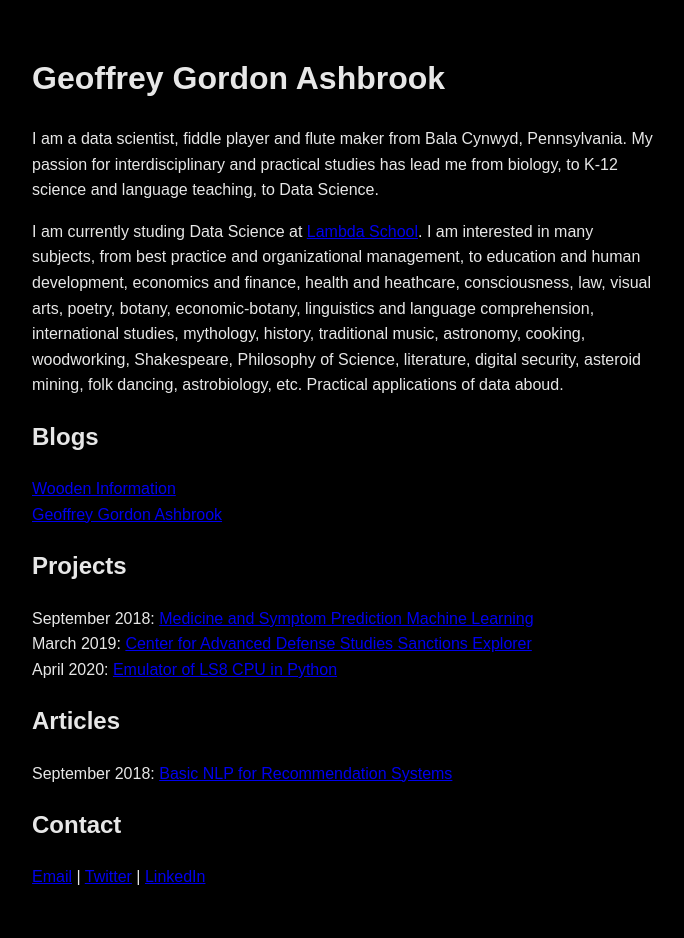
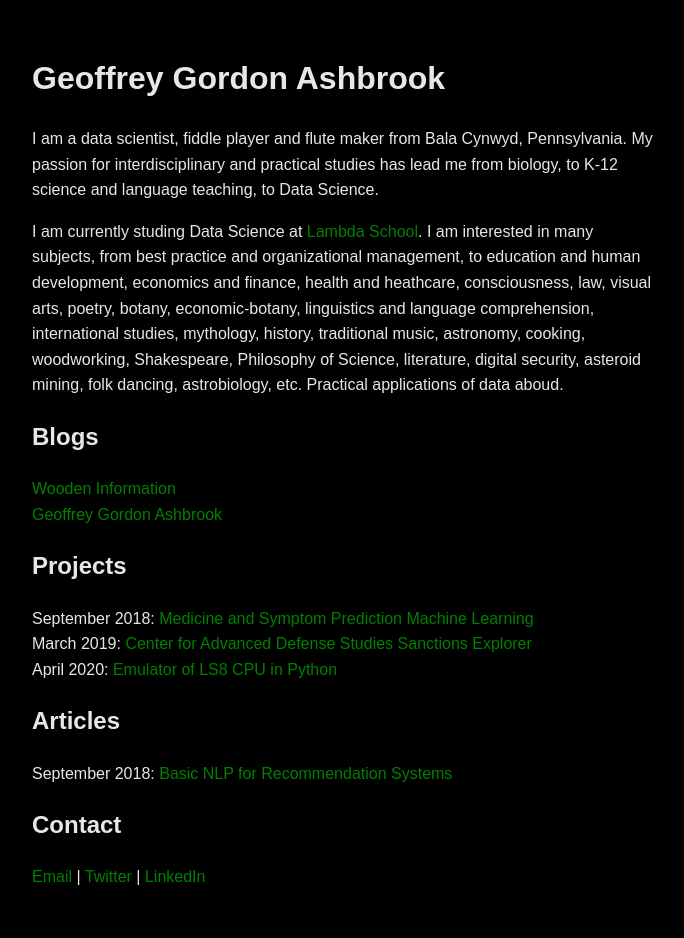
Before and after one commit to pragmatizt/ira_evangelista.github.io, a Jekyll site: the page built from index.md, in a window 1280 px wide. Shown: the whole page, without its empty margins (296-980 px from the left). Built offline with Jekyll 4.4.1, drawn with Linux system fonts in a browser that asks for light colours; our own code applies the rules of GitHub Pages for plain Markdown files.

Commit message:
Update default.html

```diff
--- a/_layouts/default.html
+++ b/_layouts/default.html
@@ -41,6 +41,31 @@
           position:absolute;
       }
 
+      a:link {
+        color: green;
+        background-color: transparent;
+        text-decoration: none;
+      }
+
+      a:visited {
+        color: pink;
+        background-color: transparent;
+        text-decoration: none;
+      }
+
+      a:hover {
+        color: red;
+        background-color: transparent;
+        text-decoration: underline;
+      }
+
+      a:active {
+        color: orange;
+        background-color: transparent;
+        text-decoration: underline;
+      }
+
+
     </style>
 
     <!-- Google Analytics -->
```
